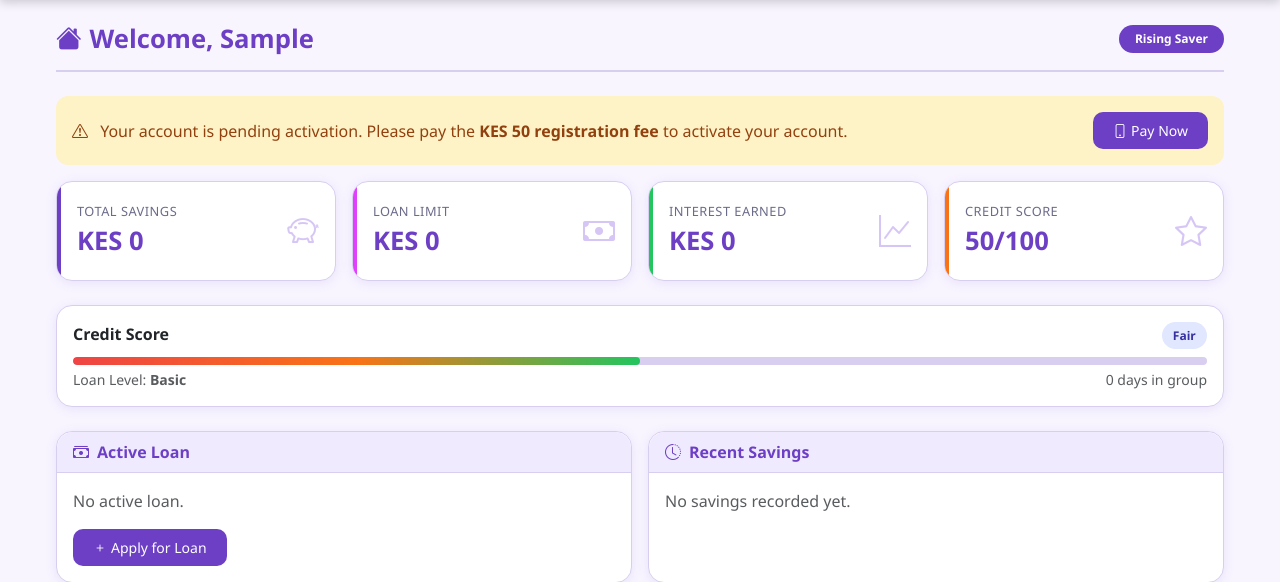
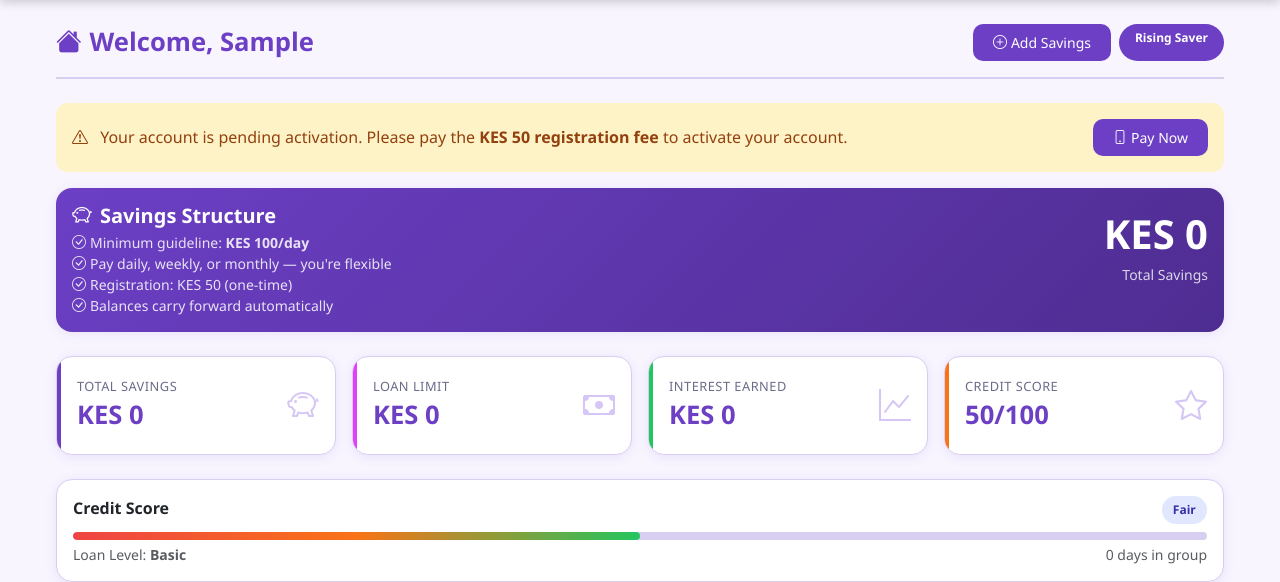
Before and after one commit to kibetlelgo/Taji, a Django app: page /dashboard/ in a window 1280 px wide. Shown: the part 68-650 px from the top of the page. Run offline with Django 4.2, Linux system fonts and the light colour scheme; the visitor is signed in with stand-in values (Sample User, id 1); data that the repository does not hold is empty.

Commit message:
Add savings structure info card to member dashboard

```diff
--- a/templates/core/member_dashboard.html
+++ b/templates/core/member_dashboard.html
@@ -3,9 +3,14 @@
 {% block content %}
 <div class="page-header d-flex justify-content-between align-items-center flex-wrap gap-2">
     <h1><i class="bi bi-house-fill me-2"></i>Welcome, {{ user.first_name|default:user.username }}</h1>
-    <span class="badge bg-purple text-white px-3 py-2" style="background:var(--taji-purple)!important;border-radius:20px;">
-        {{ rank }}
-    </span>
+    <div class="d-flex gap-2">
+        <a href="{% url 'record_savings' %}" class="btn btn-taji btn-sm">
+            <i class="bi bi-plus-circle me-1"></i>Add Savings
+        </a>
+        <span class="badge bg-purple text-white px-3 py-2" style="background:var(--taji-purple)!important;border-radius:20px;">
+            {{ rank }}
+        </span>
+    </div>
 </div>
 
 {% if not user.is_active_member %}
@@ -25,6 +30,27 @@
     {% endwith %}
 </div>
 {% endif %}
+
+<!-- Savings Info -->
+<div class="card mb-4" style="background: linear-gradient(135deg, var(--taji-purple), var(--taji-purple-dark)); border: none;">
+    <div class="card-body text-white">
+        <div class="d-flex justify-content-between align-items-start flex-wrap gap-3">
+            <div>
+                <h5 class="fw-bold mb-1"><i class="bi bi-piggy-bank me-2"></i>Savings Structure</h5>
+                <p class="small mb-0" style="opacity: 0.85;">
+                    <i class="bi bi-check-circle me-1"></i>Minimum guideline: <strong>KES 100/day</strong><br>
+                    <i class="bi bi-check-circle me-1"></i>Pay daily, weekly, or monthly — you're flexible<br>
+                    <i class="bi bi-check-circle me-1"></i>Registration: KES 50 (one-time)<br>
+                    <i class="bi bi-check-circle me-1"></i>Balances carry forward automatically
+                </p>
+            </div>
+            <div class="text-end">
+                <div class="fs-1 fw-bold">KES {{ total_savings|floatformat:0 }}</div>
+                <div class="small" style="opacity: 0.8;">Total Savings</div>
+            </div>
+        </div>
+    </div>
+</div>
 
 <!-- Cycle Progress -->
 {% if cycle %}
```
